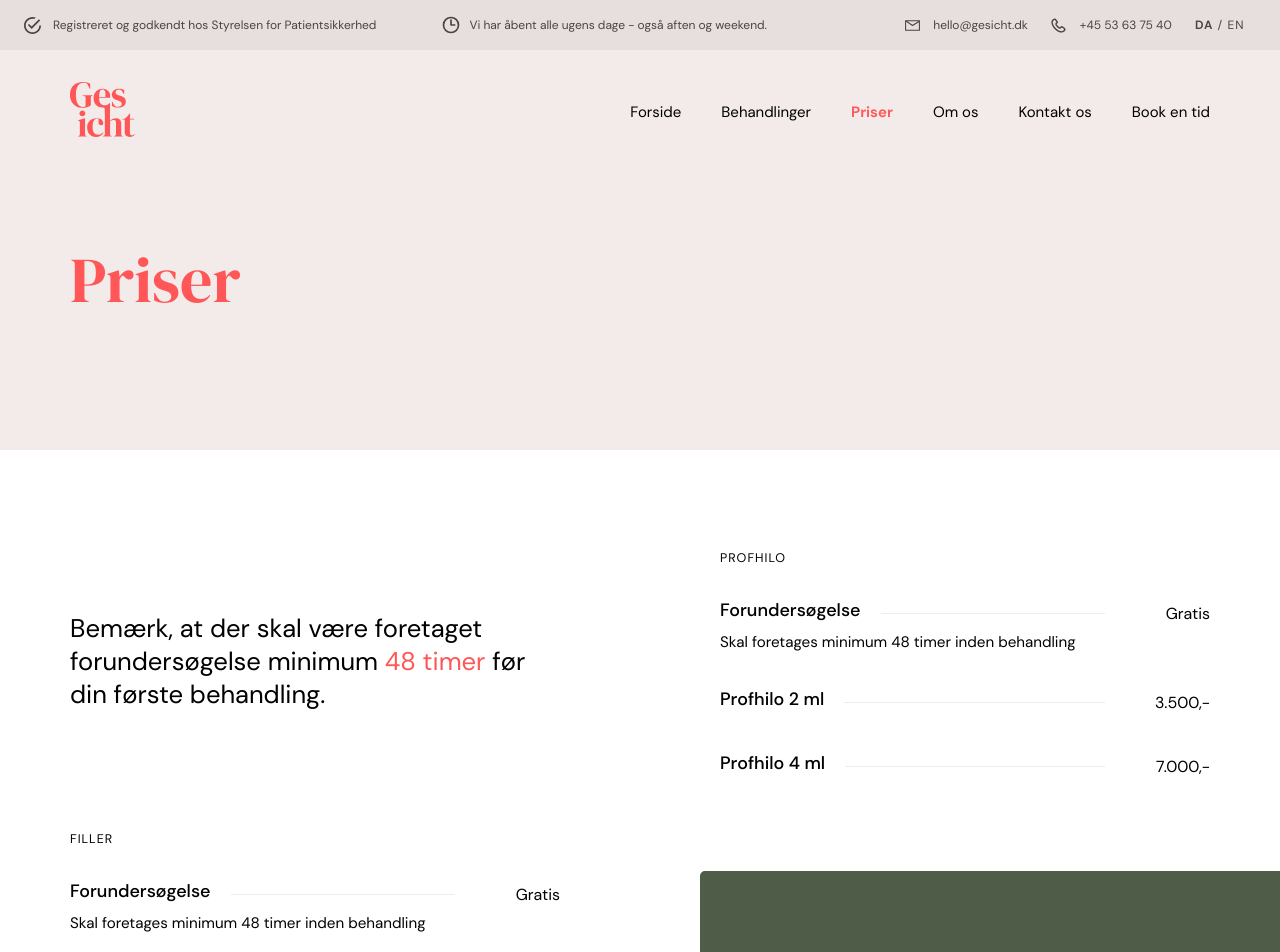
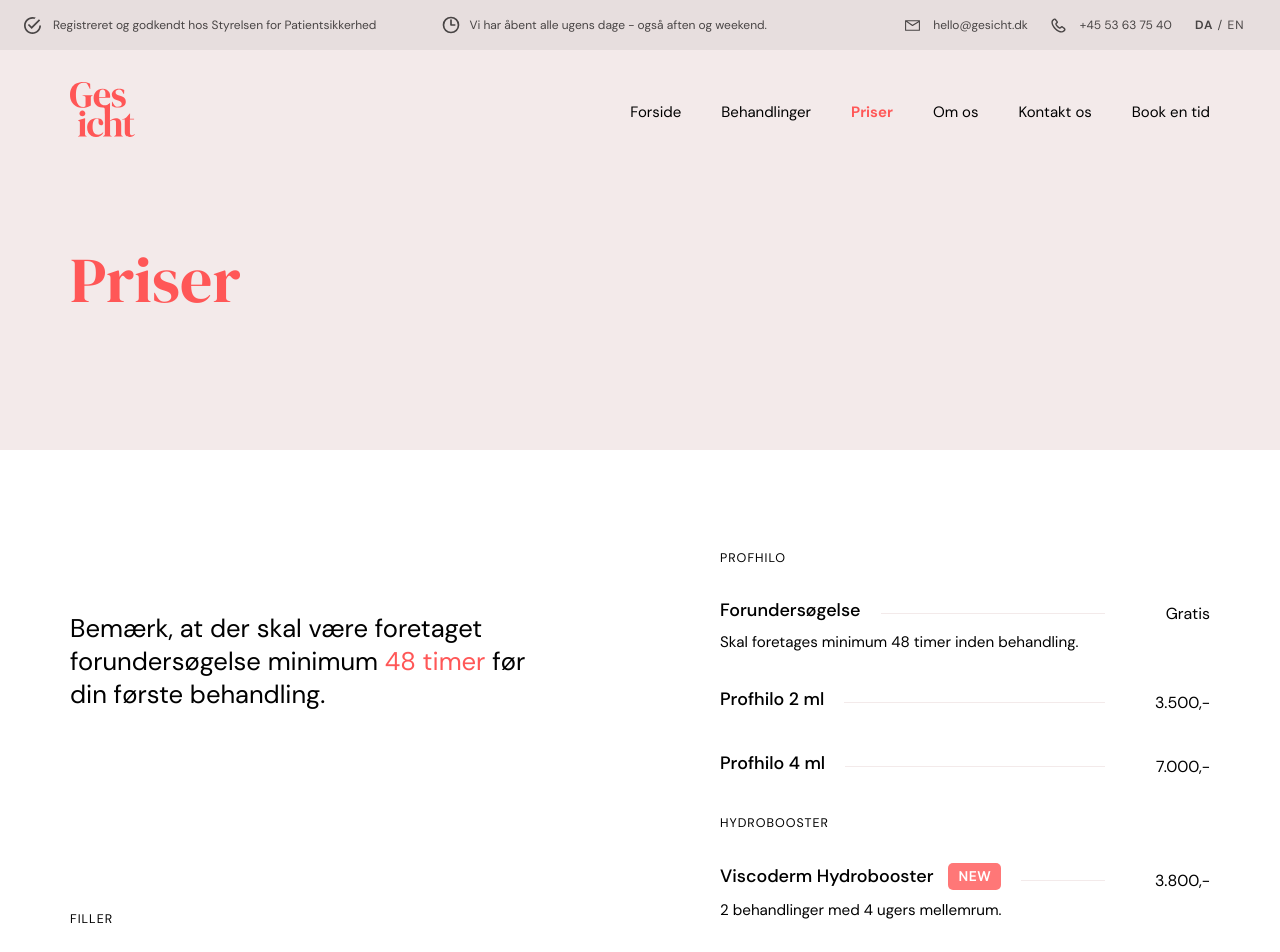
Before and after one commit to loomlsn/gesicht_website, a Next.js app: page /priser in a window 1280 px wide. Shown: the top 952 px of the page. Built offline with nearby package versions, Linux system fonts and the light colour scheme.

Commit message:
Added viscoderm hydrobooster to pricelist

```diff
--- a/src/components/PricesPage/Prices/Prices.tsx
+++ b/src/components/PricesPage/Prices/Prices.tsx
@@ -12,6 +12,7 @@ export default function Prices({ data, colorTheme }: PricesProps) {
     const { locale } = useRouter();
     const fillerTreatments = data.prices.prices.filter((item) => item.type === "filler");
     const profhiloTreatments = data.prices.prices.filter((item) => item.type === "profhilo");
+    const hydroboosterTreatments = data.prices.prices.filter((item) => item.type === "hydrobooster");
     const intro = data.prices.intro;
 
     return (
@@ -36,6 +37,26 @@ export default function Prices({ data, colorTheme }: PricesProps) {
                                     </div>
                                     <p className={styles.description}>{item.description}</p>
                                 </div>
+                            )
+                        })}
+                        <h2>Hydrobooster</h2>
+                        {hydroboosterTreatments.map((item, i) => {
+                            const price = (item.price === 0 && locale === "da") ? "Gratis" : (item.price === 0 && locale === "en") ? "Free" : item.price;
+                            return (
+                                <>
+                                    <div className={styles.treatmentItem}>
+                                        <div className={styles.priceLabel}>
+                                            <h3>{item.name}</h3>
+                                            <span>NEW</span>
+                                        </div>
+                                        {/* <div>
+                                    <h3>Viscoderm Hydrobooster</h3>
+                                </div> */}
+                                        <div className={styles.line}></div>
+                                        <div className={styles.price}><span>{item.price}</span></div>
+                                    </div>
+                                    <p className={styles.description}>{item.description}</p>
+                                </>
                             )
                         })}
                     </div>
--- a/src/components/PricesPage/Prices/prices.module.scss
+++ b/src/components/PricesPage/Prices/prices.module.scss
@@ -79,7 +79,11 @@
 
     .priceBox:nth-child(3) {
         padding: 2.5rem 0;
-        padding-top: 0;
+        margin-top: -100px;
+
+        @media (max-width: 768px) {
+            margin-top: 0px;
+        }
     }
 
     .priceBox:nth-child(2) {
@@ -100,6 +104,29 @@
 
         span {
             color: colors.$red-peach;
+        }
+    }
+
+    .priceLabel {
+        display: flex;
+        align-items: center;
+
+        span {
+            background-color: colors.$peach;
+            padding: 5px 10px;
+            font-size: smaller;
+            display: flex;
+            margin-left: 15px;
+            align-items: center;
+            color: white;
+            font-weight: 600;
+            letter-spacing: 1px;
+            border-radius: 5px;
+            margin-bottom: 0.5rem;
+
+            @media (max-width: 768px) {
+                display: none;
+            }
         }
     }
 
--- a/src/components/TreatmentsPage/FillerPage/TreatmentIntro.tsx
+++ b/src/components/TreatmentsPage/FillerPage/TreatmentIntro.tsx
@@ -78,8 +78,6 @@ type AccordionItemProps = {
     }
 }
 
-// added comment
-
 const AccordionItem: React.FC<AccordionItemProps> = ({ item }) => {
     const [isActive, setIsActive] = useState(false);
     const [url, setUrl] = useState("");
--- a/src/modules/globals/dictionary.tsx
+++ b/src/modules/globals/dictionary.tsx
@@ -227,7 +227,7 @@ export const textDA = {
                 amount: null,
                 price: 0,
                 name: "Forundersøgelse",
-                description: "Skal foretages minimum 48 timer inden behandling"
+                description: "Skal foretages minimum 48 timer inden behandling."
             }, {
                 type: "filler",
                 amount: 0.5,
@@ -255,7 +255,7 @@ export const textDA = {
             }, {
                 type: "filler",
                 name: "Tear trough",
-                description: "Mørke rande under øjnene",
+                description: "Mørke rande under øjnene.",
                 amount: null,
                 price: "3.000,-",
             },
@@ -270,7 +270,7 @@ export const textDA = {
                 amount: null,
                 price: 0,
                 name: "Forundersøgelse",
-                description: "Skal foretages minimum 48 timer inden behandling"
+                description: "Skal foretages minimum 48 timer inden behandling."
             }, {
                 type: "profhilo",
                 amount: 2,
@@ -281,6 +281,13 @@ export const textDA = {
                 amount: 4,
                 price: "7.000,-",
                 name: "Profhilo 4 ml",
+            },
+            {
+                type: "hydrobooster",
+                amount: null,
+                price: "3.800,-",
+                name: "Viscoderm Hydrobooster",
+                description: "2 behandlinger med 4 ugers mellemrum."
             }
         ],
         finance: {
@@ -985,6 +992,13 @@ export const textEN = {
                 amount: 4,
                 price: "7.000 DKK",
                 name: "Profhilo 4 ml",
+            },
+            {
+                type: "hydrobooster",
+                amount: null,
+                price: "3.800 DKK",
+                name: "Viscoderm Hydrobooster",
+                description: "2 treatments with 4 weeks interval."
             }
         ],
         finance: {
```
